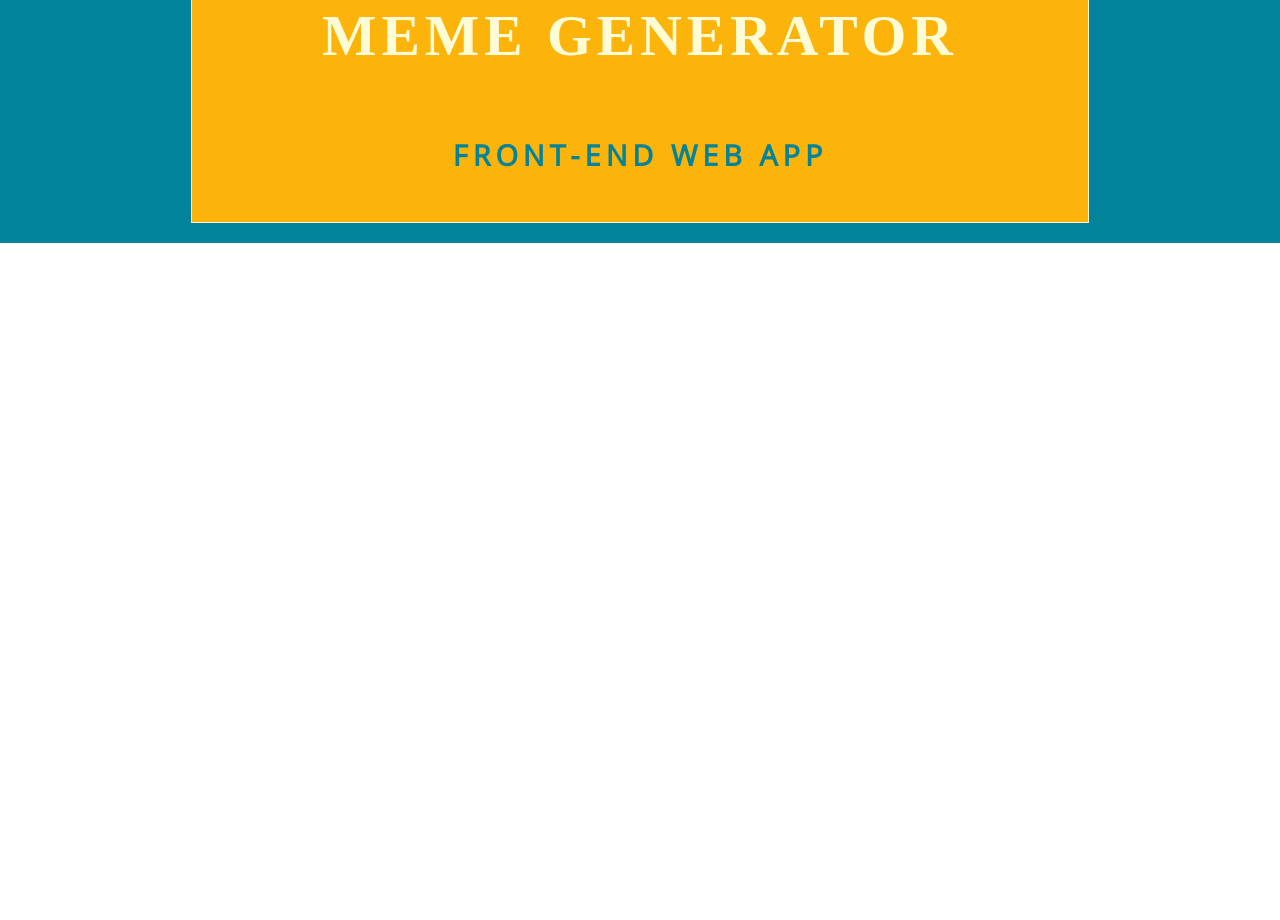
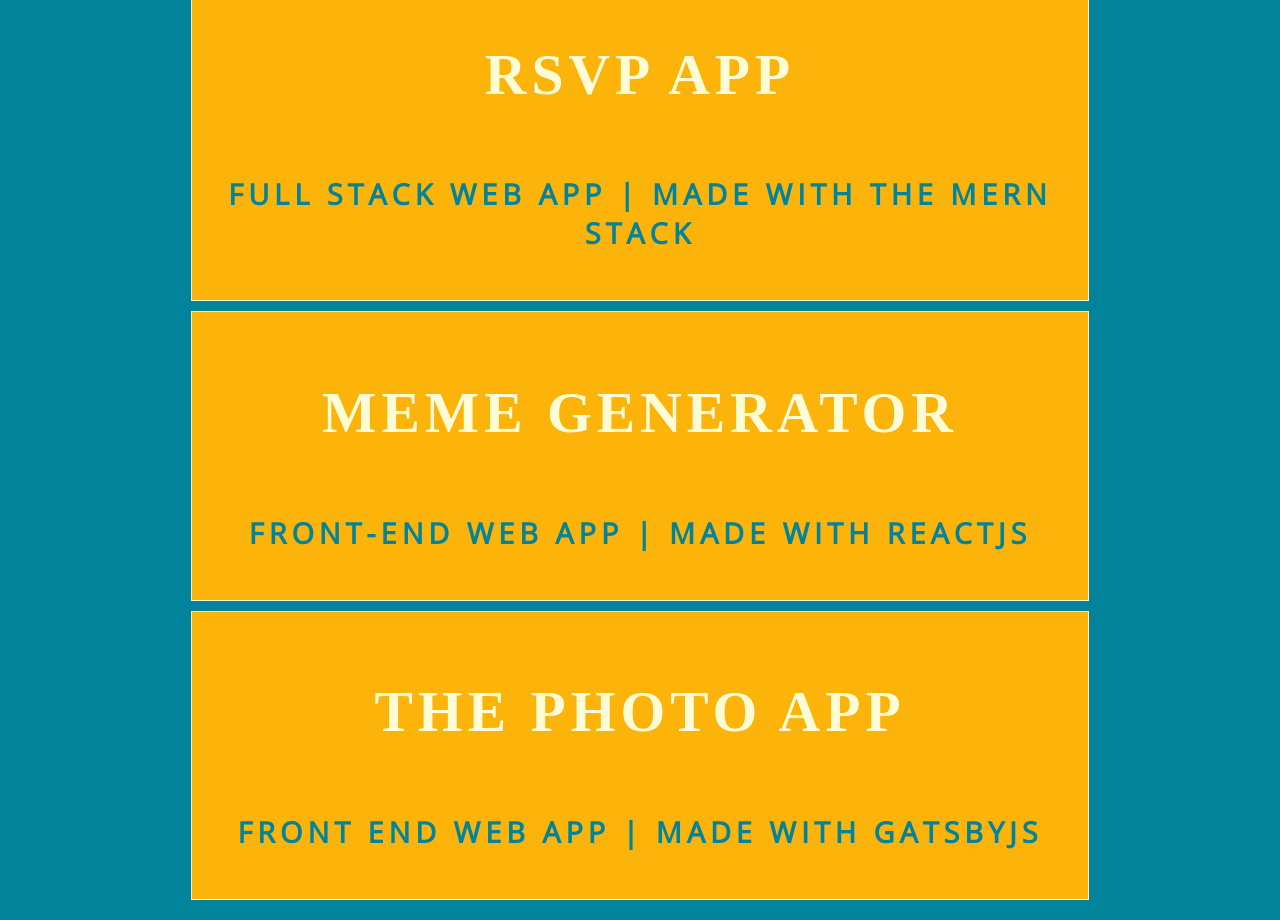
Before and after one commit to itdev164-sp2019/Papadakis-Project3, a React (Create React App) app in the folder portfolio/: page /Projects in a window 1280 px wide. Shown: the part 700-1620 px from the top of the page. Before the commit the page ends 943 px from the top, so only its background shows below. Built offline with nearby package versions, Linux system fonts and the light colour scheme; a web font is replaced by a local one.

Commit message:
added all projects, UX and design is really cool. Happy with the project

```diff
--- a/portfolio/package.json
+++ b/portfolio/package.json
@@ -10,7 +10,7 @@
     "styled-components": "^4.2.0"
   },
   "scripts": {
-    "start": "react-scripts start",
+    "start": "set PORT=3006 &&react-scripts start",
     "build": "react-scripts build",
     "test": "react-scripts test",
     "eject": "react-scripts eject"
--- a/portfolio/src/App.js
+++ b/portfolio/src/App.js
@@ -26,18 +26,32 @@
         twitter: {
           name: 'Twitter',
           link: 'https://twitter.com/nickpapadakis33'
+        },
+        medium: {
+          name: 'Medium',
+          link: 'https://medium.com/@nickpapadakis33'
         }
       },
       projects: {
         ci_design: {
           name: 'CI-Design Inc. Website',
-          type: 'Front-End Website',
+          type: 'Front-End Website | Made with .NET - SCSS - Umbraco',
           link: 'https://www.cidesigninc.com'
+        },
+        rsvp: {
+          name: 'Rsvp App',
+          type: 'Full Stack Web App | Made with the MERN stack',
+          link: 'http://localhost:3000'
         },
         meme: {
           name: 'Meme Generator',
-          type: 'Front-End Web App',
+          type: 'Front-End Web App | Made with ReactJS',
           link: 'https://youthful-neumann-6562df.netlify.com/'
+        },
+        photo: {
+          name: 'The Photo App',
+          type: 'Front End Web App | Made with GatsbyJS',
+          link: 'https://vigilant-brahmagupta-0a705a.netlify.com/'
         }
       }
     };
--- a/portfolio/src/components/Projects.js
+++ b/portfolio/src/components/Projects.js
@@ -16,9 +16,19 @@
       type={props.projects.ci_design.type}
     />
     <Project
+      sLink={props.projects.rsvp.link}
+      name={props.projects.rsvp.name}
+      type={props.projects.rsvp.type}
+    />
+    <Project
       sLink={props.projects.meme.link}
       name={props.projects.meme.name}
       type={props.projects.meme.type}
+    />
+    <Project
+      sLink={props.projects.photo.link}
+      name={props.projects.photo.name}
+      type={props.projects.photo.type}
     />
   </Container>
 );
--- a/portfolio/src/components/Socials.js
+++ b/portfolio/src/components/Socials.js
@@ -16,6 +16,10 @@
       sLink={props.socials.twitter.link}
       name={props.socials.twitter.name}
     />
+    <Social
+      sLink={props.socials.medium.link}
+      name={props.socials.medium.name}
+    />
   </Container>
 );
 
```
